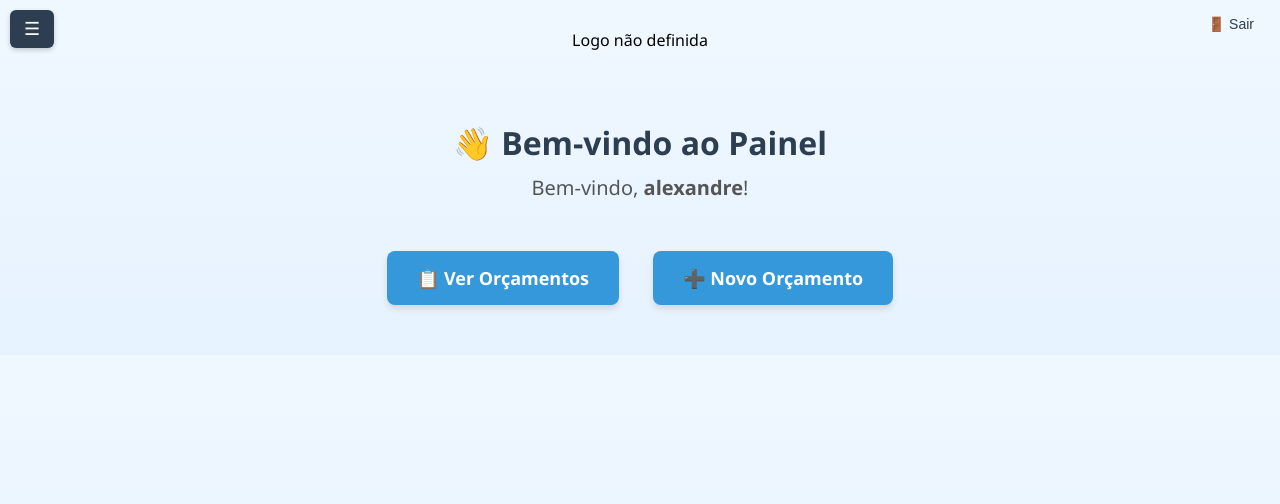
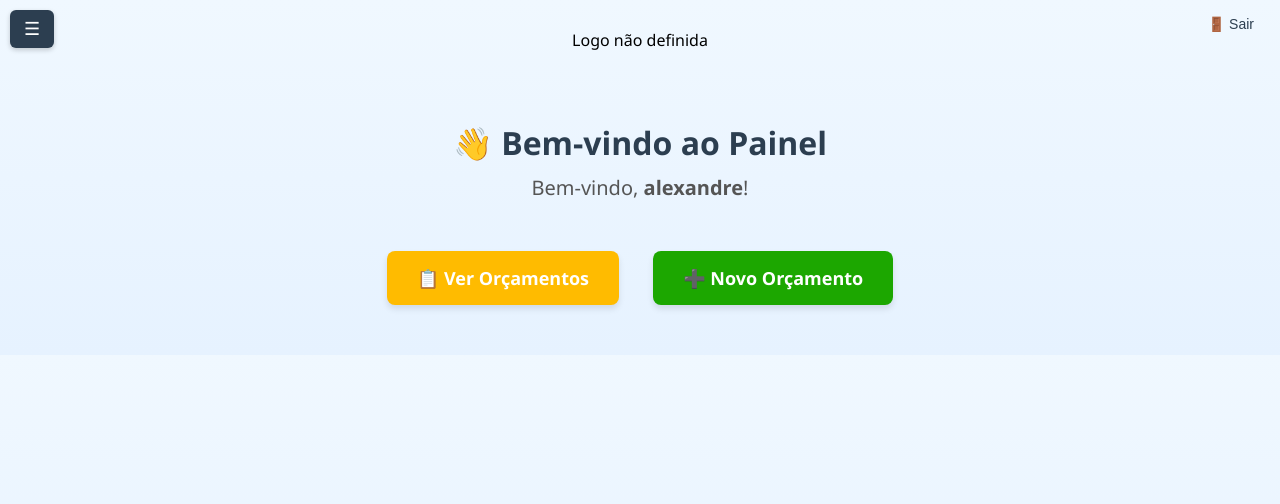
Before and after one commit to yarinsantanamartins/orcamento, a Django app: page / in a window 1280 px wide. Shown: the top 504 px of the page. Run offline with Django 5.2, Linux system fonts and the light colour scheme; a user stored in the database is signed in; data comes from the database, SQL or seed files in the repository.

Commit message:
alteracao templates

```diff
--- a/core/templates/core/dashboard.html
+++ b/core/templates/core/dashboard.html
@@ -126,7 +126,21 @@
       padding: 15px 30px;
       font-size: 18px;
       color: white;
-      background-color: #3498db;
+      background-color: #ffbb00;
+      border-radius: 8px;
+      text-decoration: none;
+      font-weight: bold;
+      box-shadow: 0 4px 6px rgba(0,0,0,0.1);
+      transition: background-color 0.3s, transform 0.2s;
+    }
+
+    .btn-novo {
+      display: inline-block;
+      margin: 10px 15px;
+      padding: 15px 30px;
+      font-size: 18px;
+      color: white;
+      background-color: #1ca700;
       border-radius: 8px;
       text-decoration: none;
       font-weight: bold;
@@ -135,7 +149,12 @@
     }
 
     .btn:hover {
-      background-color: #2c80b4;
+      background-color: #f5d95b;
+      transform: translateY(-2px);
+    }
+
+    .btn-novo:hover {
+      background-color: #6bf74f;
       transform: translateY(-2px);
     }
 
@@ -214,7 +233,7 @@
   </div>
 
   <a href="{% url 'lista_orcamentos' %}" class="btn">📋 Ver Orçamentos</a>
-  <a href="{% url 'novo_orcamento' %}" class="btn">➕ Novo Orçamento</a>
+  <a href="{% url 'novo_orcamento' %}" class="btn-novo">➕ Novo Orçamento</a>
 </div>
 <footer style="
   text-align: center;
--- a/core/templates/core/novo_orcamento.html
+++ b/core/templates/core/novo_orcamento.html
@@ -294,7 +294,8 @@
       <button type="submit" class="btn-submit">💰 Calcular</button>
     </div>
   </div>
-  <footer style="
+</form>
+<footer style="
     text-align: center;
     padding: 15px;
     font-size: 14px;
@@ -303,12 +304,11 @@
     border-top: 1px solid #ddd;
     position: fixed;
     bottom: 0;
-    width: 78%;
+    width: 87%;
     z-index: 1000;
 ">
   Desenvolvido por <strong>Alexandre Martins</strong>💻
 </footer>
-</form>
 <script>
   let currentStep = 0;
   const steps = document.querySelectorAll(".step");
```
